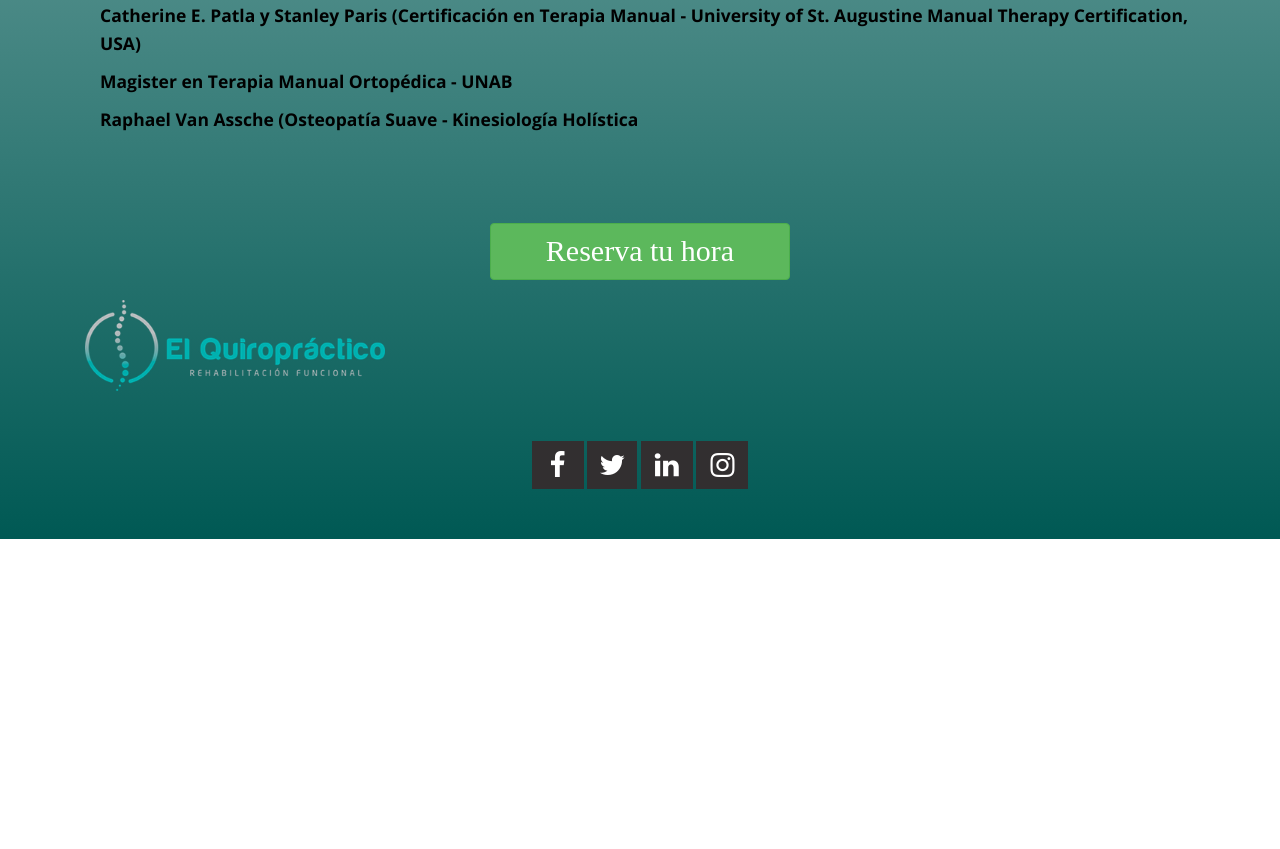
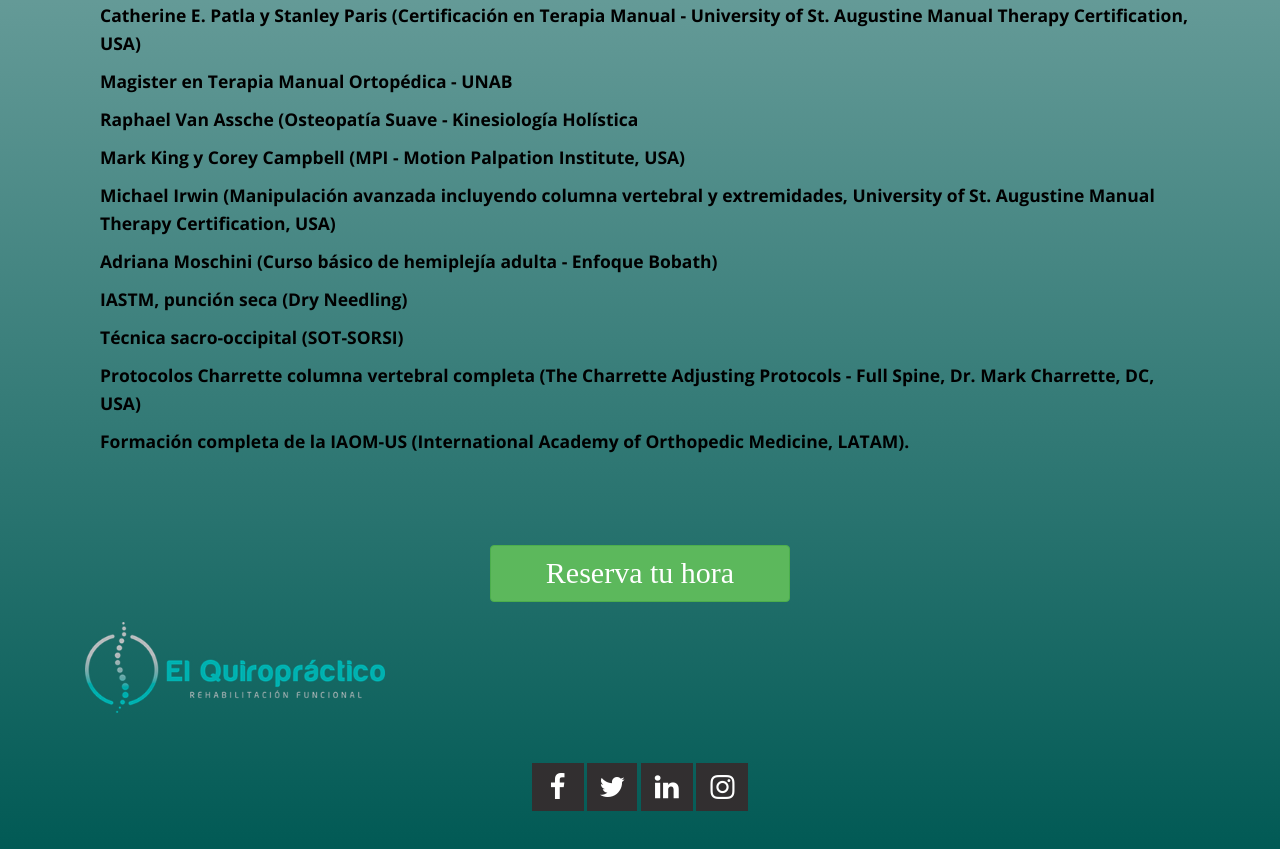
Before and after one commit to davidtoro92/scsolutions-el-quiropractico, a plain HTML site: page conoce-tu-quiropractico.html in a window 1280 px wide. Shown: the part 1331-2180 px from the top of the page. Before the commit the page ends 1870 px from the top, so only its background shows below. Drawn offline with nearby package versions, Linux system fonts and the light colour scheme; a web font is replaced by a local one.

Commit message:
Se elimina una imagen de carrusel y se completa parte de CV faltante.

```diff
--- a/conoce-tu-quiropractico.html
+++ b/conoce-tu-quiropractico.html
@@ -180,6 +180,41 @@
                                         <strong>Raphael Van Assche (Osteopatía Suave - Kinesiología Holística</strong>
                                     </p>
                                 </li>
+                                <li>
+                                    <p>
+                                        <strong>Mark King y Corey Campbell (MPI - Motion Palpation Institute, USA)</strong>
+                                    </p>
+                                </li>
+                                <li>
+                                    <p>
+                                        <strong>Michael Irwin (Manipulación avanzada incluyendo columna vertebral y extremidades, University of St. Augustine Manual Therapy Certification, USA)</strong>
+                                    </p>
+                                </li>
+                                <li>
+                                    <p>
+                                        <strong>Adriana Moschini (Curso básico de hemiplejía adulta - Enfoque Bobath)</strong>
+                                    </p>
+                                </li>
+                                <li>
+                                    <p>
+                                        <strong>IASTM, punción seca (Dry Needling)</strong>
+                                    </p>
+                                </li>
+                                <li>
+                                    <p>
+                                        <strong>Técnica sacro-occipital (SOT-SORSI)</strong>
+                                    </p>
+                                </li>
+                                <li>
+                                    <p>
+                                        <strong>Protocolos Charrette columna vertebral completa (The Charrette Adjusting Protocols - Full Spine, Dr. Mark Charrette, DC, USA)</strong>
+                                    </p>
+                                </li>
+                                <li>
+                                    <p>
+                                        <strong>Formación completa de la IAOM-US (International Academy of Orthopedic Medicine, LATAM).</strong>
+                                    </p>
+                                </li>
                             </ul>
                         </p>
                     </div>
```
Also changed, not shown: index.html (+3 -5 lines), 1 other file.
